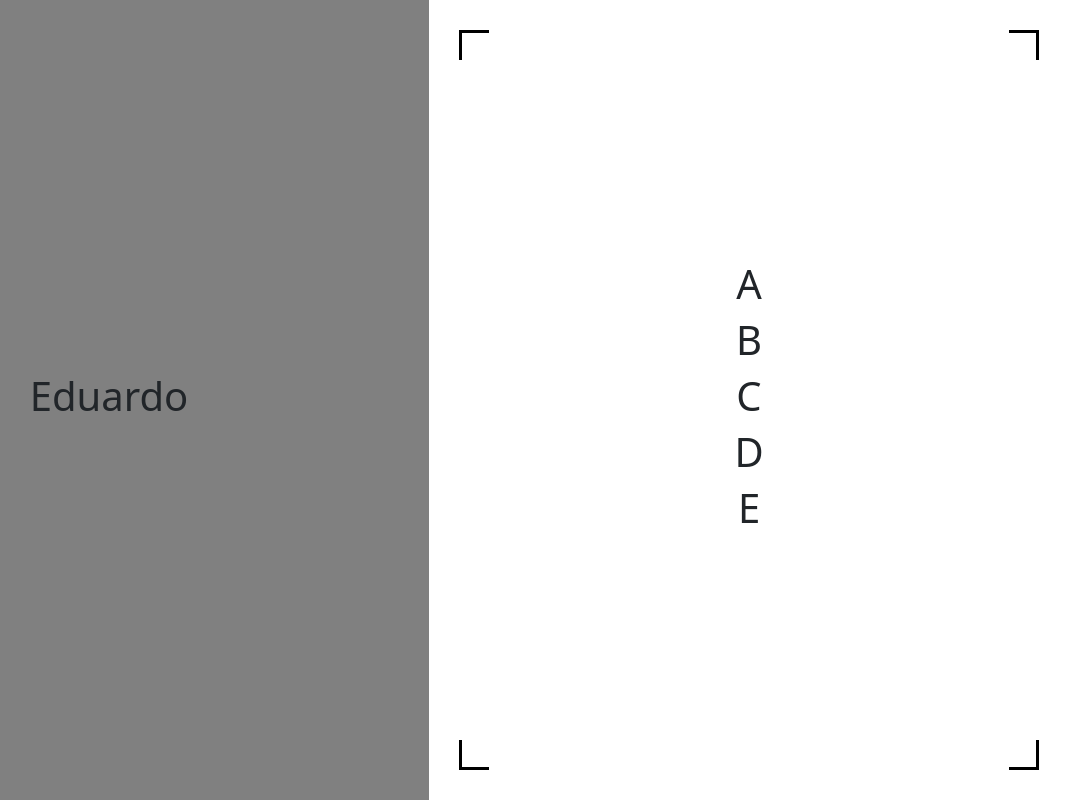
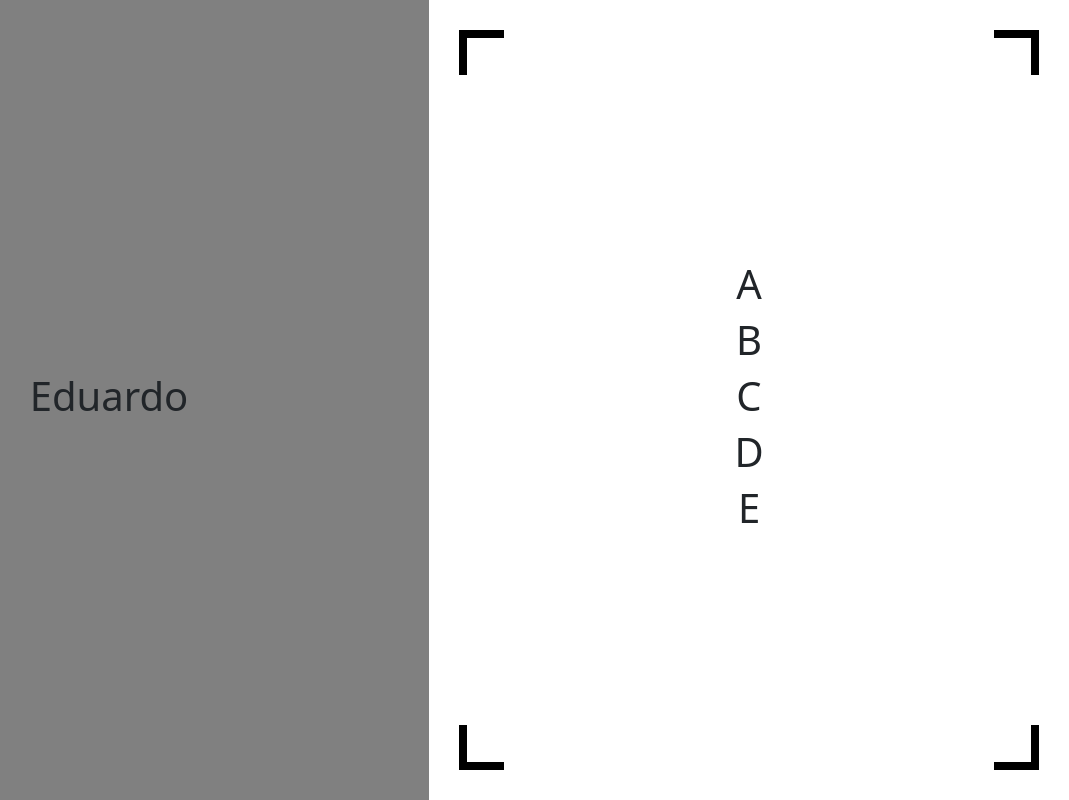
Before and after one commit to UPSxACE/personal-website-vercel, a Next.js app: page / in a window 1280 px wide. Shown: the whole page, without its empty margins (211-1280 px from the left). Built offline with nearby package versions, Linux system fonts and the light colour scheme.

Commit message:
feature: smooth loading transitions for the container on the right

```diff
--- a/pages/_app.js
+++ b/pages/_app.js
@@ -15,7 +15,7 @@ function Loading() {
       url === router.asPath &&
         setTimeout(() => {
           setLoading(false);
-        }, 500);
+        }, 1500);
     };
     router.events.on("routeChangeStart", handleStart);
     router.events.on("routeChangeComplete", handleComplete);
--- a/pages/index.js
+++ b/pages/index.js
@@ -3,6 +3,7 @@ import Image from "next/image";
 import styles from "../styles/Home.module.css";
 import Link from "next/link";
 import styled from "styled-components";
+import { motion } from "framer-motion";
 
 const MainContainer = styled.div`
   height: 100vh;
@@ -22,49 +23,62 @@ const ContainerHalf = styled.div`
   }
 `;
 
-const Arrow = styled.span`
-  height: 30px;
-  width: 30px;
+const Arrow = styled(motion.span)`
+  height: 45px;
+  width: 45px;
 
   &.arrow1 {
     position: absolute;
-    border-left: 3px solid black;
-    border-top: 3px solid black;
-    top: 30px;
-    left: 30px;
+    top: calc(50% + 90px);
+    left: calc(50% + 90px);
+
+    box-shadow: inset 8px 8px 0px 0px black;
   }
   &.arrow2 {
     position: absolute;
-    border-right: 3px solid black;
-    border-top: 3px solid black;
-    top: 30px;
-    right: 30px;
+
+    top: calc(50% + 90px);
+    right: calc(50% + 90px);
+    box-shadow: inset -8px 8px 0px 0px black;
   }
   &.arrow3 {
     position: absolute;
-    border-left: 3px solid black;
-    border-bottom: 3px solid black;
-    bottom: 30px;
-    left: 30px;
+    bottom: calc(50% + 90px);
+    left: calc(50% + 90px);
+
+    box-shadow: inset 8px -8px 0px 0px black;
   }
   &.arrow4 {
     position: absolute;
-    border-right: 3px solid black;
-    border-bottom: 3px solid black;
-    bottom: 30px;
-    right: 30px;
+    bottom: calc(50% + 90px);
+    right: calc(50% + 90px);
+
+    box-shadow: inset -8px -8px 0px 0px black;
   }
 `;
 
-const OverlayDiv = styled.div`
+const OverlayDiv = styled(motion.div)`
+  opacity: 0;
   position: absolute;
   top: 0;
   left: 0;
   /*background-color: red;*/
   height: 100%;
   width: 100%;
+
+  * {
+    opacity: 0;
+  }
 `;
 
+const overlayDivChildAnimation = {
+  initial: { opacity: 0 },
+  show: { opacity: 1 },
+};
+
+const overlayDivParentAnimation = {
+  show: { opacity: 1 },
+};
 export default function Home() {
   return (
     <div className={styles.container}>
@@ -83,16 +97,54 @@ export default function Home() {
             <h1>Eduardo</h1>
           </ContainerHalf>
           <ContainerHalf className="right d-flex justify-content-center align-items-center">
-            <Arrow className="arrow1"></Arrow>
-            <Arrow className="arrow2"></Arrow>
-            <Arrow className="arrow3"></Arrow>
-            <Arrow className="arrow4"></Arrow>
-            <OverlayDiv className="d-flex justify-content-center align-items-center flex-column">
-              <h1>A</h1>
-              <h1>B</h1>
-              <h1>C</h1>
-              <h1>D</h1>
-              <h1>E</h1>
+            <Arrow
+              className="arrow1"
+              animate={{ top: 30, left: 30 }}
+              transition={{
+                ease: "easeIn",
+                delay: 1,
+                default: { duration: 1.05 },
+              }}
+            ></Arrow>
+            <Arrow
+              className="arrow2"
+              animate={{ top: 30, right: 30 }}
+              transition={{
+                ease: "easeIn",
+                delay: 1,
+                default: { duration: 1.05 },
+              }}
+            ></Arrow>
+            <Arrow
+              className="arrow3"
+              animate={{ bottom: 30, left: 30 }}
+              transition={{
+                ease: "easeIn",
+                delay: 1,
+                default: { duration: 1.05 },
+              }}
+            ></Arrow>
+            <Arrow
+              className="arrow4"
+              animate={{ bottom: 30, right: 30 }}
+              transition={{
+                ease: "easeIn",
+                delay: 1,
+                default: { duration: 1.05 },
+              }}
+            ></Arrow>
+            <OverlayDiv
+              animate="show"
+              initial="initial"
+              variants={overlayDivParentAnimation}
+              className="d-flex justify-content-center align-items-center flex-column"
+              transition={{ delay: 2, default: { duration: 1.65 } }}
+            >
+              <motion.h1 variants={overlayDivChildAnimation}>A</motion.h1>
+              <motion.h1 variants={overlayDivChildAnimation}>B</motion.h1>
+              <motion.h1 variants={overlayDivChildAnimation}>C</motion.h1>
+              <motion.h1 variants={overlayDivChildAnimation}>D</motion.h1>
+              <motion.h1 variants={overlayDivChildAnimation}>E</motion.h1>
             </OverlayDiv>
           </ContainerHalf>
         </MainContainer>
```
